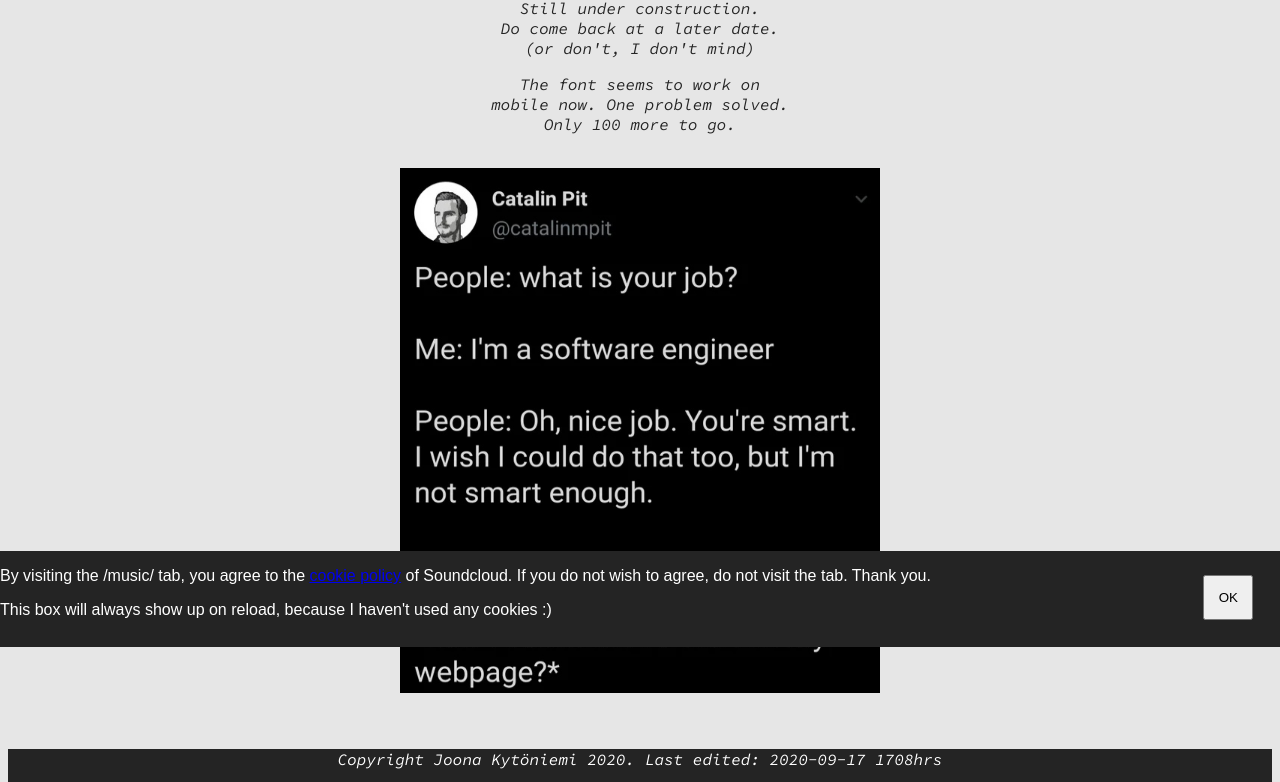
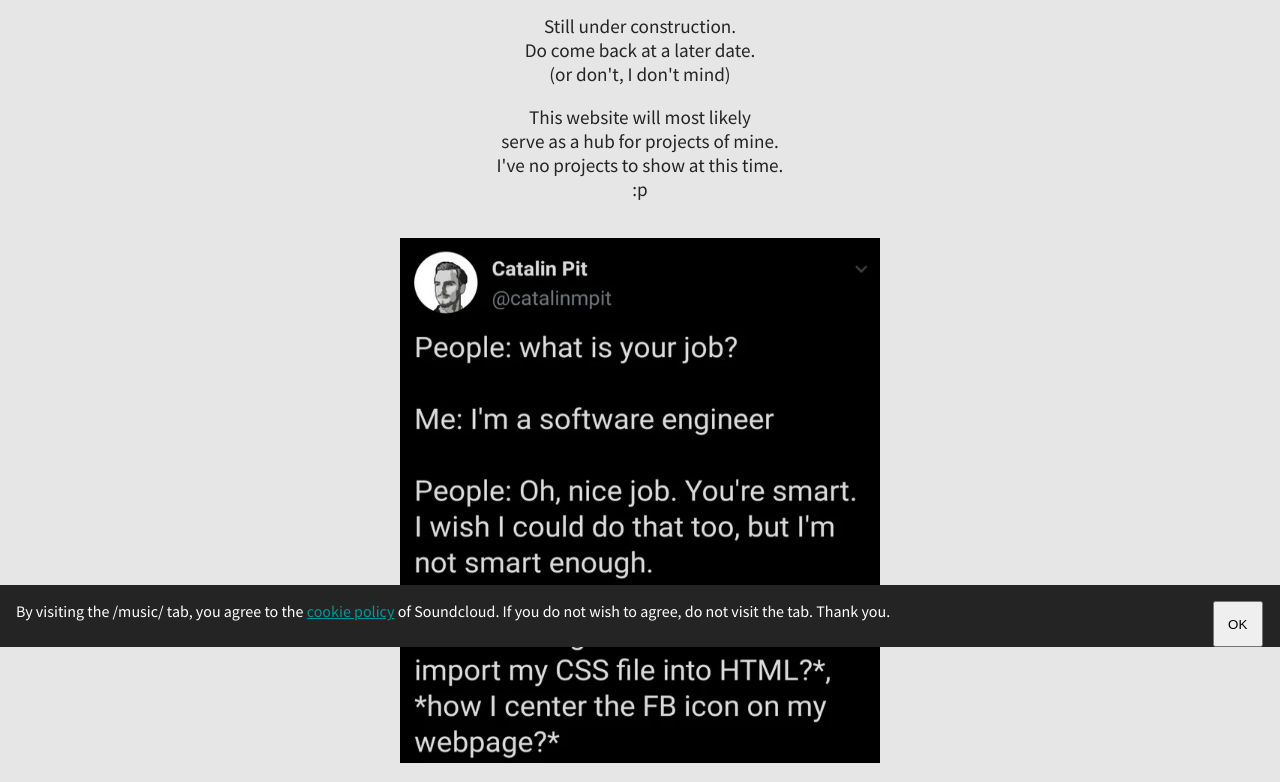
Before and after one commit to jnkyto/kytari.github.io, a plain HTML site: page index.html in a window 1280 px wide. Shown: the part 153-935 px from the top of the page. Drawn offline with Linux system fonts and the light colour scheme.

Commit message:
added backlind to placeholder, minor adjustments to index

```diff
--- a/css/common.css
+++ b/css/common.css
@@ -1,4 +1,5 @@
 @import url('https://fonts.googleapis.com/css2?family=Source+Code+Pro:ital@1&display=swap');
+@import url('https://fonts.googleapis.com/css2?family=Source+Sans+Pro&display=swap');
 
 body {
 	background: rgba(230, 230, 230, 1.0);
@@ -87,14 +88,14 @@
 }
 
 h1.headline	{
-	font-family: 'Source Code Pro', monospace;
-	font-style: italic;
+	font-family: 'Source Sans Pro', monospace;
+    font-size: 2.5em;
 	color: #242424;
 }
 
 p.bodytext	{
-	font-family: 'Source Code Pro', monospace;
-	font-style: italic;
+	font-family: 'Source Sans Pro', monospace;
+    font-size: 1.2em;
 	color: #242424;
 }
 
@@ -115,7 +116,7 @@
 }
 
 .info	{
-	font-family: 'Source Code Pro', monospace;
+	font-family: 'Source Sans Pro', monospace;
 	font-style: italic;
 	color: #ffffff;
 	text-align: center;
@@ -127,18 +128,28 @@
 	bottom: 0;
 	width: 100%;
 	background: rgba(36, 36, 36, 1.0);
-	display: block;
 }
 
 #cookies p	{
-	font-family: 'Arial', sans-serif;
+	margin: 1em;
+	font-family: 'Source Sans Pro', monospace;
 	color: #ffffff;
+
+}
+
+#cookies a	{
+	color: #009999;
 }
 
 #cookies button	{
 	position: relative;
 	float: right;
-	right: 2em;
-	bottom: 2em;
+	right: .1em;
 	padding: 1em;
 }
+
+#back	{
+	font-family: 'Source Code Pro', monospace;
+	font-style: italic;
+	text-decoration: none;
+}
--- a/index.html
+++ b/index.html
@@ -3,9 +3,10 @@
 <head>
 	<!-- google font and stylesheet -->
 	<link href="https://fonts.googleapis.com/css2?family=Source+Code+Pro:ital@1&display=swap" rel="stylesheet">
+	<link href="https://fonts.googleapis.com/css2?family=Source+Sans+Pro&display=swap" rel="stylesheet">
 	<link rel="stylesheet" type="text/css" href="css/common.css">
 
-	<!-- cookie message box (not used atm, probably never will) -->
+	<!-- how2 hide cookie box -->
 	<script>
 		function hideOnClick() {
 			var x = document.getElementById("cookies");
@@ -52,7 +53,7 @@
 <div class="content" id="post0">
 	<h1 class="headline">Welcome to my web page.</h1>
 	<p class="bodytext">Still under construction.<br>Do come back at a later date.<br>(or don't, I don't mind)</p>
-	<p class="bodytext">The font seems to work on<br>mobile now. One problem solved.<br>Only 100 more to go.</p>
+	<p class="bodytext">This website will most likely<br>serve as a hub for projects of mine.<br>I've no projects to show at this time.<br>:p</p>
 	<br>
 	<img class="postimg" src="le_funny_maymay.jpg" alt="wholesome 100 reddit 100 keanu 100 chungus 100" width="480" height="525">
 </div>
@@ -62,14 +63,13 @@
 
 <!-- footer for author info etc -->
 <div class="footer">
-	<p class="info">Copyright Joona Kytöniemi 2020. Last edited: 2020-09-17 1708hrs</p>
+	<p class="info">Copyright Joona Kytöniemi 2020. Last edited: 2021-01-18 1750hrs</p>
 	<p class="info">Please refrain from reading the source "code" of this site. It's a mess.</p>
 </div>
 
 <div id="cookies">
-	<p>By visiting the /music/ tab, you agree to the <a href="https://soundcloud.com/pages/cookies">cookie policy</a> of Soundcloud. If you do not wish to agree, do not visit the tab. Thank you.</p>
-	<button onclick="hideOnClick()">OK</button>
-	<p>This box will always show up on reload, because I haven't used any cookies :)</p>
+	<p>By visiting the /music/ tab, you agree to the <a href="https://soundcloud.com/pages/cookies">cookie policy</a><button onclick="hideOnClick()">OK</button> of Soundcloud. If you do not wish to agree, do not visit the tab. Thank you.</p>
+	<!-- <p>This box will always show up on reload, because I haven't used any cookies :)</p> -->
 </div>
 
 <!-- you still reading this? damn go do something productive -->
```
Also changed, not shown: placeholder.html (+1 -0 lines).
